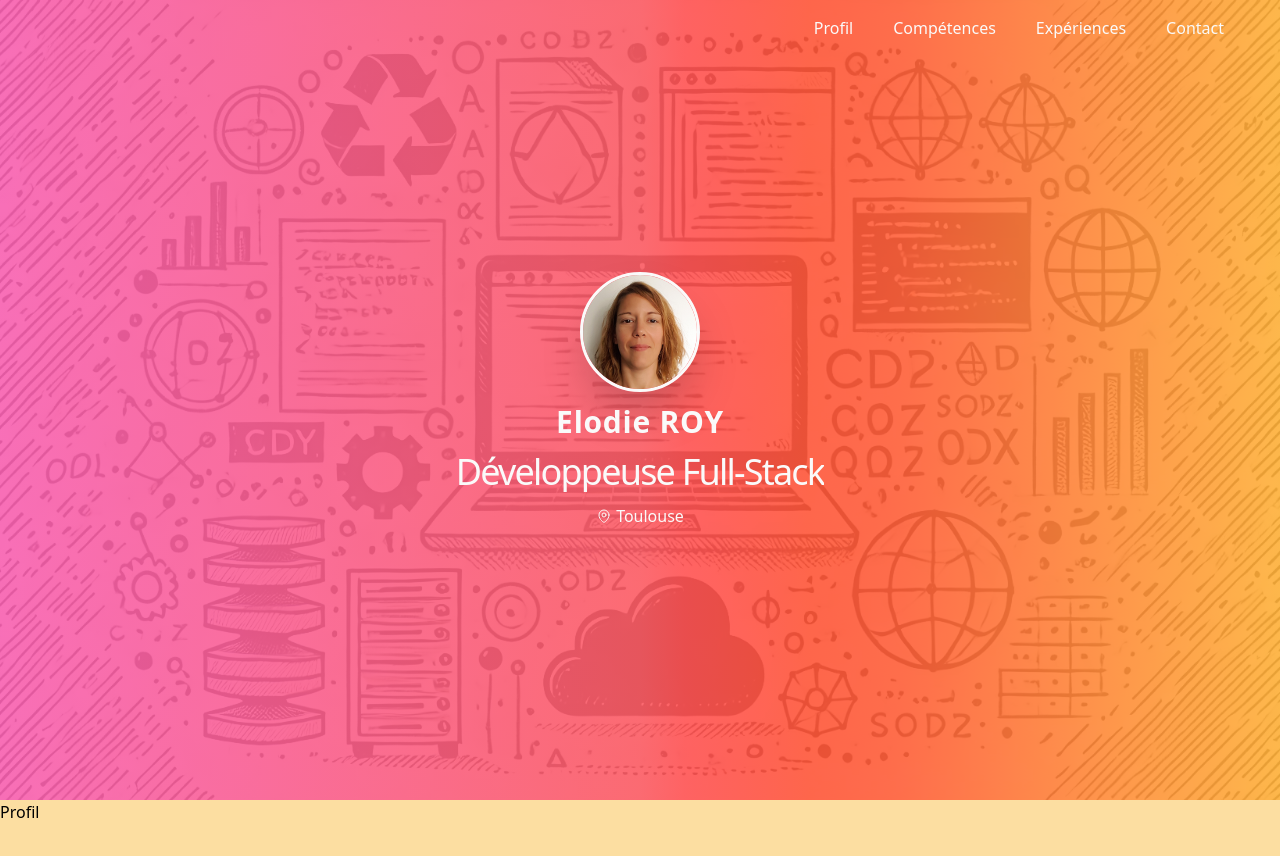
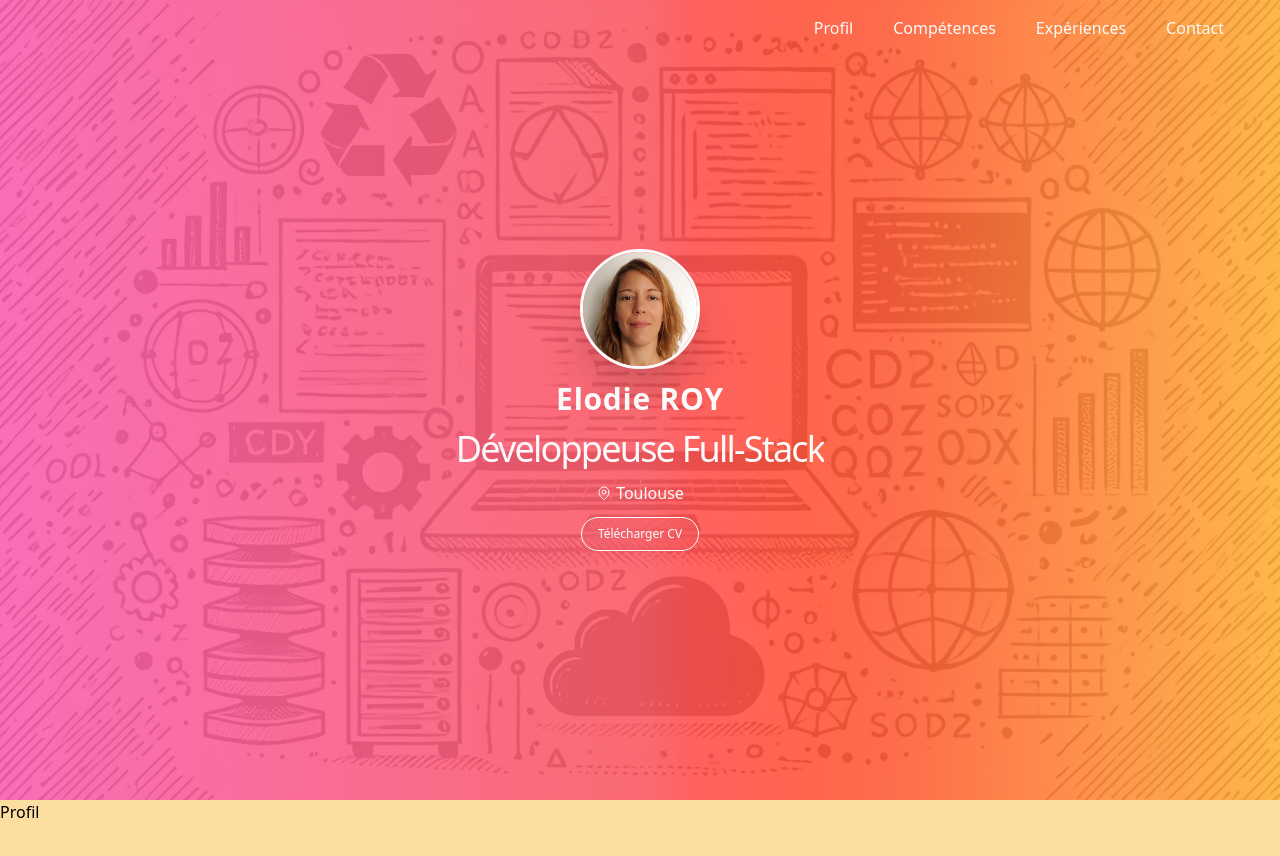
Before and after one commit to ElodieRoy/CV, a React (Vite) app in the folder frontend/: page / in a window 1280 px wide. Shown: the top 856 px of the page. Built offline with nearby package versions, Linux system fonts and the light colour scheme.

Commit message:
feat: add download button

```diff
--- /dev/null
+++ b/frontend/src/components/ui/Button.tsx
@@ -0,0 +1,16 @@
+import { ComponentPropsWithoutRef } from "react";
+import { twMerge } from "tailwind-merge";
+
+export function Button(props: ComponentPropsWithoutRef<"button">) {
+  return (
+    <button
+      {...props}
+      className={twMerge(
+        "border border-light py-2 px-4 rounded-full hover:bg-light transition-all hover:text-dark/70",
+        props.className
+      )}
+    >
+      {props.children}
+    </button>
+  );
+}
--- a/frontend/src/i18n/fr/translation.json
+++ b/frontend/src/i18n/fr/translation.json
@@ -8,6 +8,7 @@
   "home": {
     "name": "Elodie ROY",
     "title": "Développeuse Full-Stack",
-    "location": "Toulouse"
+    "location": "Toulouse",
+    "download": "Télécharger CV"
   }
 }
--- a/frontend/src/index.css
+++ b/frontend/src/index.css
@@ -5,7 +5,7 @@
   --color-primary: #f8ad16;
   --color-secondary: #d97706;
   --color-light: #fafafa;
-
+  --color-dark: #171717;
   --animate-blur-in-bottom: blur-in-bottom 500ms ease-out forwards;
   --animate-fade-in: fade-in 1s ease-in forwards;
   --animate-zoom-in: zoom-in 700ms ease-in forwards;
@@ -20,6 +20,10 @@
 
 @utility animation-delay-1000 {
   animation-delay: 1000ms;
+}
+
+@utility animation-delay-1500 {
+  animation-delay: 1500ms;
 }
 
 html,
--- a/frontend/src/sections/Home.tsx
+++ b/frontend/src/sections/Home.tsx
@@ -1,4 +1,5 @@
 import photo from "@/assets/Elodie_ROY_photo_342.jpg";
+import { Button } from "@/components/ui/Button";
 import { MapPinIcon } from "@heroicons/react/24/outline";
 import { useTranslation } from "react-i18next";
 
@@ -27,6 +28,9 @@ export function Home() {
           <MapPinIcon className="size-4" />
           {t("home.location")}
         </p>
+        <Button className="backdrop-blur-lg text-xs opacity-0 animate-slide-in-top animation-delay-1500">
+          {t("home.download")}
+        </Button>
       </div>
     </section>
   );
```
